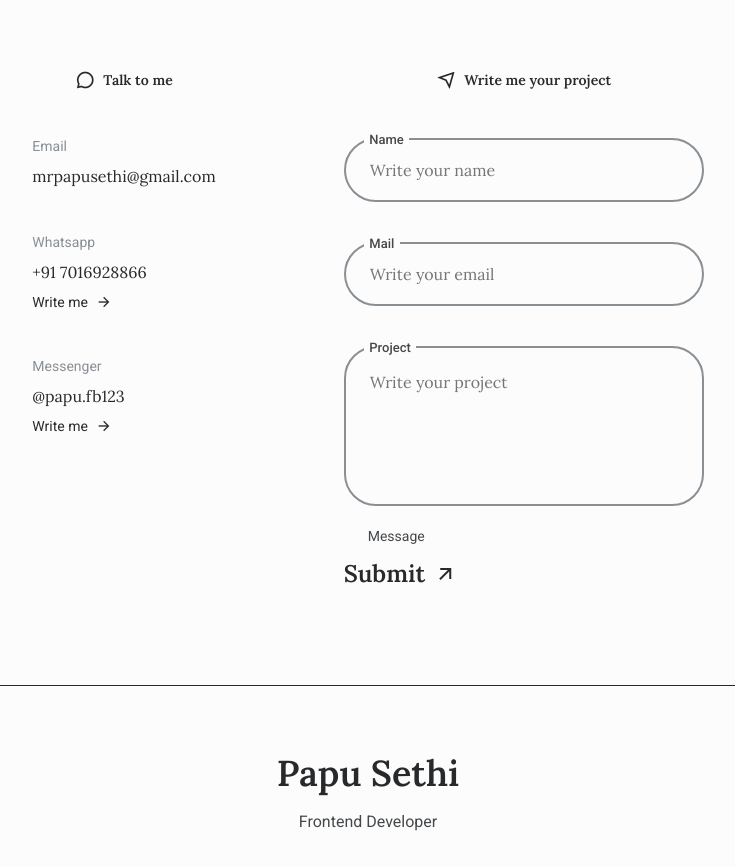
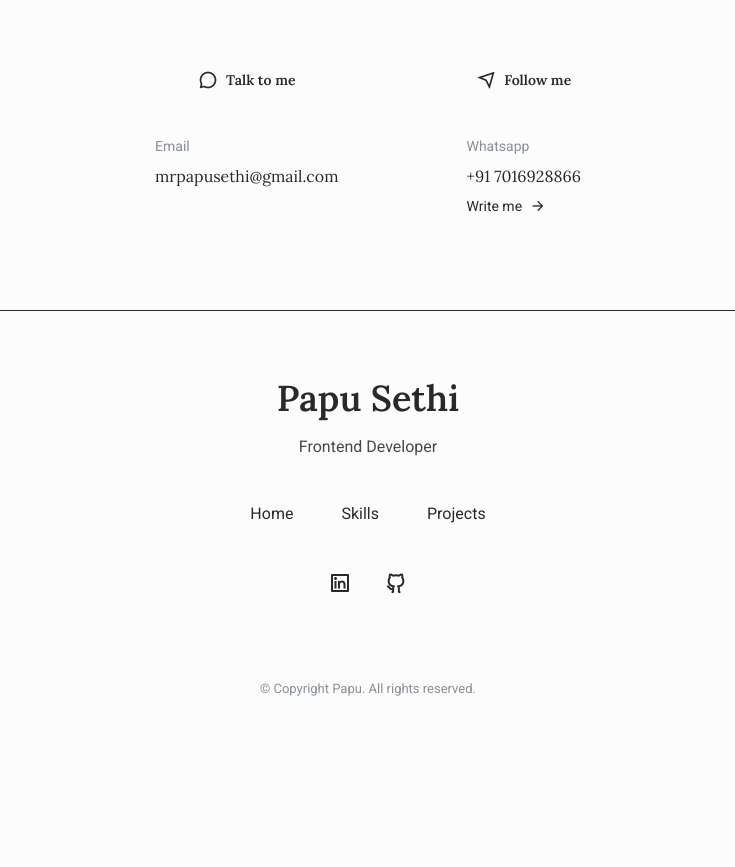
Before and after one commit to papusethi/portfolio, a React app: page / in a window 1280 px wide. Shown: the part 3880-4747 px from the top of the page, without its empty margins (272-1007 px from the left). After the commit the page ends 4624 px from the top, so only its background shows below. Built offline with nearby package versions, Linux system fonts and the light colour scheme.

Commit message:
Completed updating of contact info

```diff
--- a/src/app/components/Contact.tsx
+++ b/src/app/components/Contact.tsx
@@ -16,80 +16,25 @@ const Contact: React.FC = () => {
               <span className="contact__data-title">Email</span>
               <span className="contact__data-info">mrpapusethi@gmail.com</span>
             </div>
-            <div className="contact__data">
-              <span className="contact__data-title">Whatsapp</span>
-              <span className="contact__data-info">+91 7016928866</span>
-              <a
-                href="https://api.whatsapp.com/send?phone=519876543210&text=Hello, more information!"
-                className="contact__button"
-                target="_blank"
-                rel="noreferrer"
-              >
-                Write me <i className="ri-arrow-right-line" />
-              </a>
-            </div>
-            <div className="contact__data">
-              <span className="contact__data-title">Messenger</span>
-              <span className="contact__data-info">@papu.fb123</span>
-              <a href="https://m.me/bedimcode" className="contact__button" target="_blank" rel="noreferrer">
-                Write me <i className="ri-arrow-right-line" />
-              </a>
-            </div>
           </div>
         </div>
 
         <div className="contact__content">
           <h3 className="contact__title">
-            <i className="ri-send-plane-line" /> Write me your project
+            <i className="ri-send-plane-line" /> Follow me
           </h3>
-
-          <form action="" className="contact__form" id="contact-form">
-            <div className="contact__form-div">
-              <label htmlFor="contact-name" className="contact__form-tag">
-                Name
-              </label>
-              <input
-                type="text"
-                id="contact-name"
-                name="user_name"
-                placeholder="Write your name"
-                className="contact__form-input"
-                required
-              />
-            </div>
-
-            <div className="contact__form-div">
-              <label htmlFor="contact-email" className="contact__form-tag">
-                Mail
-              </label>
-              <input
-                type="text"
-                id="contact-email"
-                name="user_email"
-                placeholder="Write your email"
-                className="contact__form-input"
-                required
-              />
-            </div>
-
-            <div className="contact__form-div contact__form-area">
-              <label htmlFor="contact-project" className="contact__form-tag">
-                Project
-              </label>
-              <textarea
-                name="user_project"
-                id="contact-project"
-                className="contact__form-input"
-                placeholder="Write your project"
-              />
-            </div>
-            <p className="contact__message" id="contact-message">
-              Message
-            </p>
-            <button type="submit" className="contact__button">
-              Submit <i className="ri-arrow-right-up-line" />
-            </button>
-          </form>
+          <div className="contact__data">
+            <span className="contact__data-title">Whatsapp</span>
+            <span className="contact__data-info">+91 7016928866</span>
+            <a
+              href="https://api.whatsapp.com/send?phone=+917016928866&text=Hello, more information!"
+              className="contact__button"
+              target="_blank"
+              rel="noreferrer"
+            >
+              Write me <i className="ri-arrow-right-line" />
+            </a>
+          </div>
         </div>
       </div>
     </section>
```
